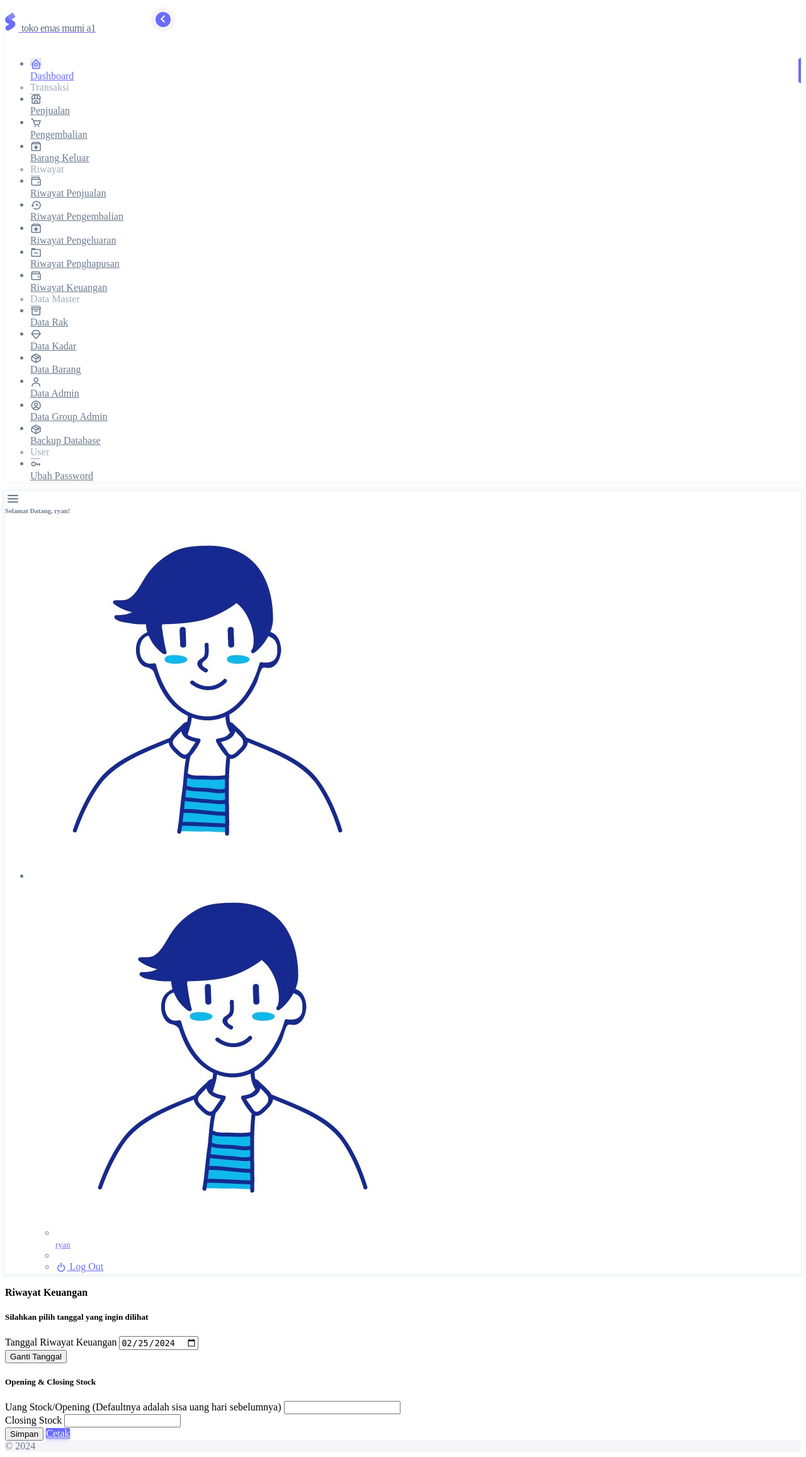
After one commit to ryannolly/toko-emas-murni-a1, a CodeIgniter app: page /toko-emas-murni-a1/adm/riwayat_keuangan/lihat_riwayat_keuangan in a window 1280 px wide. The commit adds this page. Shown: the whole page at 63% size. Run offline with CodeIgniter, Linux system fonts and the light colour scheme; a user stored in the database is signed in; data comes from the database, SQL or seed files in the repository; data that the repository does not hold is empty.

Commit message:
Create riwayat keuangan

```diff
--- /dev/null
+++ b/application/controllers/adm/Riwayat_keuangan.php
@@ -0,0 +1,153 @@
+<?php
+
+class Riwayat_keuangan extends CI_Controller {
+    function keluar(){
+        $this->session->set_flashdata('pesan',
+                '<div class="alert alert-warning alert-dismissible" role="alert">
+                    Silahkan untuk login terlebih dahulu!
+                    <button type="button" class="btn-close" data-bs-dismiss="alert" aria-label="Close"></button>
+                </div>'
+            );
+        $userdata = array('id_user', 'nama_admin');
+        $this->session->unset_userdata($userdata);
+        redirect('login');
+    }
+
+    public function __construct(){
+        parent::__construct();
+
+        if($this->session->userdata('id') == null){
+            $this->keluar();
+        }
+
+        if($this->session->userdata("role_user") != "0"){
+            $this->keluar();
+        }
+    }
+
+    public function lihat_riwayat_keuangan($tanggal = ''){
+        $kyou = date("Y-m-d", time());
+
+        if($tanggal == ''){
+            $tanggal = date("Y-m-d", time());
+        }
+
+        if($tanggal <= "2024-02-24"){
+            $this->session->set_flashdata('pesan','<div class="alert alert-warning alert-dismissible" role="alert" style="color:#000">
+                                                Tanggal Tidak Tersedia!
+                                                <button type="button" class="btn-close" data-bs-dismiss="alert" aria-label="Close"></button>
+                                            </div>
+            ');
+            redirect('adm/riwayat_keuangan/lihat_riwayat_keuangan');
+        }
+
+        //Ambil dulu opening dan closing
+        $where = array(
+            'tanggal'       => $tanggal
+        );
+
+        $data['detail_opening'] = $this->model_admin->get_data_from_uuid($where, "tr_riwayat_keuangan")->row();
+
+        if(empty($data['detail_opening']) && $tanggal == $kyou){
+            //Kalau Kosong, buat dulu baru ambil lagi
+
+            //Get Detail opening paling terakhir
+            $detail_opening_terakhir    = $this->model_admin->get_detail_opening_terakhir();
+
+            //Hitung Dulu berapa banyak pemasukkan semalam
+            $tanggal_awal   = strtotime($detail_opening_terakhir->tanggal. " 00:00:00");
+            $tanggal_akhir  = strtotime($detail_opening_terakhir->tanggal. " 23:59:59");
+
+            $pemasukkan_semalam = $this->model_admin->get_rekap_penjualan($tanggal_awal, $tanggal_akhir);
+
+            $pemasukkan_semalam_fix = 0;
+
+            foreach($pemasukkan_semalam as $p){
+                $pemasukkan_semalam_fix += $p->nilai_barang;
+            }
+
+            //Hitung Dulu berapa banyak pengeluaran semalam
+            $pengeluaran_semalam = $this->model_admin->get_rekap_pengembalian($tanggal_awal, $tanggal_akhir);
+
+            $pengeluaran_semalam_fix = 0;
+
+            foreach($pengeluaran_semalam as $p){
+                $pengeluaran_semalam_fix += $p->uang;
+            }
+
+            $final_uang_masuk_stock = $detail_opening_terakhir->uang_stok + $pemasukkan_semalam_fix - $pengeluaran_semalam_fix;
+
+            //Baru sisanya itu lah dia
+
+            $data_isi_stock = array(
+                'tanggal'   => $tanggal,
+                'uang_stok' => $final_uang_masuk_stock,
+                'closing_stok'  => 0
+            );
+
+            $this->model_admin->tambah_data("tr_riwayat_keuangan", $data_isi_stock);
+
+            $data['detail_opening'] = $this->model_admin->get_data_from_uuid($where, "tr_riwayat_keuangan")->row();
+        }else if(empty($data['detail_opening']) && $tanggal != $kyou){
+            $this->session->set_flashdata('pesan','<div class="alert alert-warning alert-dismissible" role="alert" style="color:#000">
+                                                Tanggal Tidak Tersedia!
+                                                <button type="button" class="btn-close" data-bs-dismiss="alert" aria-label="Close"></button>
+                                            </div>
+            ');
+            redirect('adm/riwayat_keuangan/lihat_riwayat_keuangan');
+        }
+
+        $data['tanggal'] = $tanggal;
+        $this->load->view('Admin/Template_admin/header');
+        $this->load->view('Admin/Template_admin/sidebar');
+        $this->load->view('Admin/riwayat_keuangan', $data);
+        $this->load->view('Admin/Template_admin/footer');
+    }
+
+    public function ganti_tanggal(){
+        redirect("adm/riwayat_keuangan/lihat_riwayat_keuangan/" . $this->input->post("tgl_big_book"));
+    }
+
+    public function opening_closing_proses($tanggal){
+        $where = array(
+            'tanggal'       => $tanggal
+        );
+
+        $data = array(
+            'uang_stok'     => $this->input->post("uang_stock"),
+            'closing_stok'  => $this->input->post("closing_stock")
+        );
+
+        $this->model_admin->ubah_data($where, $data, "tr_riwayat_keuangan");
+
+        $this->session->set_flashdata('pesan','<div class="alert alert-success alert-dismissible" role="alert" style="color:#000">
+                                            Uang Stock Open dan Closing telah diperbaharui!
+                                            <button type="button" class="btn-close" data-bs-dismiss="alert" aria-label="Close"></button>
+                                        </div>
+        ');
+        redirect('adm/riwayat_keuangan/lihat_riwayat_keuangan/'. $tanggal);
+    }
+
+    public function cetak_riwayat_keuangan($tanggal = ''){
+        if($tanggal == ''){
+            $tanggal = date("Y-m-d", time());
+        }
+
+        $tanggal_awal   = strtotime($tanggal. " 00:00:00");
+        $tanggal_akhir  = strtotime($tanggal. " 23:59:59");
+
+        $data['pemasukkan_hari_ini']     = $this->model_admin->get_rekap_penjualan($tanggal_awal, $tanggal_akhir);
+        $data['pengeluaran_hari_ini']    = $this->model_admin->get_rekap_pengembalian($tanggal_awal, $tanggal_akhir);
+
+        //Ambil dulu opening dan closing
+        $where = array(
+            'tanggal'       => $tanggal
+        );
+
+        $data['detail_opening'] = $this->model_admin->get_data_from_uuid($where, "tr_riwayat_keuangan")->row();
+
+        $this->load->view("admin/print/cetak_riwayat_keuangan", $data);
+    }
+}
+
+?>
--- a/application/models/Model_admin.php
+++ b/application/models/Model_admin.php
@@ -885,6 +885,13 @@ class Model_admin extends CI_Model {
         $query = $this->db->query($sql, array($id_rak, $kyou));
         return $query->row();
     }
+
+    function get_detail_opening_terakhir(){
+        $sql = "SELECT * FROM tr_riwayat_keuangan ORDER BY tanggal DESC LIMIT 1";
+
+        $query = $this->db->query($sql);
+        return $query->row();
+    }
 }
 
 ?>
--- a/application/views/Admin/Template_admin/sidebar.php
+++ b/application/views/Admin/Template_admin/sidebar.php
@@ -118,6 +118,12 @@
               <a href="<?php echo base_url('adm/riwayat_penghapusan'); ?>" class="menu-link">
                 <i class="menu-icon tf-icons bx bx-folder-minus"></i>
                 <div data-i18n="Boxicons">Riwayat Penghapusan</div>
+              </a>
+            </li>
+            <li class="menu-item">
+              <a href="<?php echo base_url('adm/riwayat_keuangan/lihat_riwayat_keuangan'); ?>" class="menu-link">
+                <i class="menu-icon tf-icons bx bx-wallet"></i>
+                <div data-i18n="Boxicons">Riwayat Keuangan</div>
               </a>
             </li>
             <?php if($this->session->userdata("GroupAdminID") == "2" ) :  ?>
--- /dev/null
+++ b/application/views/Admin/riwayat_keuangan.php
@@ -0,0 +1,139 @@
+<!-- Content wrapper -->
+<div class="content-wrapper">
+            <!-- Content -->
+
+            <div class="container-xxl flex-grow-1 container-p-y">
+              <h4 class="fw-bold py-3 mb-3">Riwayat Keuangan</h4>
+
+              <?php echo $this->session->flashdata("pesan"); ?>
+
+              <!-- Filter Data -->
+              <div class="card mb-3">
+                <h5 class="card-header">Silahkan pilih tanggal yang ingin dilihat</h5>
+                <div class="card-body">
+                  <div class="form-group">
+                    <form action="<?php echo base_url("adm/riwayat_keuangan/ganti_tanggal") ?>" method="POST">
+                    <div class="row">
+                        <div class="col-lg-12">
+                            <label for="">Tanggal Riwayat Keuangan</label>
+                            <input type="date" class="form-control" style="color:#000" name="tgl_big_book" value="<?php echo $tanggal ?>">
+                        </div>
+                    </div>
+                  </div>
+                </div>
+                <div class="card-footer">
+                    <input type="submit" class="btn btn-info" value="Ganti Tanggal">
+                    </form>
+                </div>
+              </div>
+              <!--/ Bordered Table -->
+
+              <!-- Filter Data -->
+              <div class="card mb-3">
+                <h5 class="card-header">Opening & Closing Stock</h5>
+                <div class="card-body">
+                  <div class="form-group">
+                    <form action="<?php echo base_url("adm/riwayat_keuangan/opening_closing_proses/" . $tanggal) ?>" method="POST">
+                    <div class="row">
+                        <div class="col-lg-6">
+                            <label for="">Uang Stock/Opening <span class="text-danger">(Defaultnya adalah sisa uang hari sebelumnya)</span></label>
+                            <input type="number" class="form-control" style="color:#000" name="uang_stock" value="<?php echo $detail_opening->uang_stok ?>">
+                        </div>
+                        <div class="col-lg-6">
+                            <label for="">Closing Stock</label>
+                            <input type="number" class="form-control" style="color:#000" name="closing_stock" value="<?php echo $detail_opening->closing_stok ?>">
+                        </div>
+                    </div>
+                  </div>
+                </div>
+                <div class="card-footer">
+                    <input type="submit" class="btn btn-info" value="Simpan">
+                    <a href="<?php echo base_url("adm/riwayat_keuangan/cetak_riwayat_keuangan/" . $tanggal) ?>" class="btn btn-primary">Cetak</a>
+                    </form>
+                </div>
+              </div>
+
+              <!--/ Responsive Table -->
+            </div>
+            <!-- / Content -->
+<script src="<?php echo base_url('assets') ?>/assets/vendor/libs/jquery/jquery.js"></script>
+
+<script>
+    $(document).on("click", ".hapus_data", function(){
+        return confirm("Apakah anda yakin ingin membatalkan penghapusan barang ini? Barang akan kembali ke data barang aktif");
+    })
+</script>
+
+<script>
+$(document).ready(function() {
+    $('#table_ryan_2').DataTable( {
+        "processing": true,
+        "serverSide": true,
+        "ajax": {
+            "url" : "<?=site_url('adm/riwayat_penghapusan/get_ajax') ?>",
+            "type": "POST"
+        },
+        "columnDefs" : [{
+              "targets" : [0, 1, 2, 3, 4, 5, 6, 7, 8, 9],
+              "orderable" : false
+          },
+          {
+              "targets" : [1, 2, 3],
+              "className" : "text-wrap"
+          },
+          {
+            "width" : "5%",
+            "targets" : 0
+          },
+          {
+            "width" : "15%",
+            "targets" : [1, 2, 3]
+          }
+        ]
+    } );
+} );
+</script>
+
+<script>
+    $(".filter").change(function(){
+        var Rak             = $('#filter_rak').val();
+        var Kadar           = $("#filter_kadar").val();
+        var tanggal_awal    = $('#filter_tanggal_awal').val();
+        var tanggal_akhir   = $('#filter_tanggal_akhir').val();
+
+
+        $('#table_ryan_2').DataTable().clear().destroy();
+
+        $('#table_ryan_2').DataTable( {
+        "processing": true,
+        "serverSide": true,
+        "ajax": {
+            "url"   : "<?=site_url('adm/riwayat_penghapusan/get_ajax') ?>",
+            "type"  : "POST",
+            "data"  : {
+                'id_rak'        : Rak,
+                'id_kadar'      : Kadar,
+                'tanggal_awal'  : tanggal_awal,
+                'tanggal_akhir' : tanggal_akhir
+            }
+        },
+        "columnDefs" : [{
+              "targets" : [0, 1, 2, 3, 4, 5, 6, 7, 8, 9],
+              "orderable" : false
+          },
+          {
+              "targets" : [1, 2, 3],
+              "className" : "text-wrap"
+          },
+          {
+            "width" : "5%",
+            "targets" : 0
+          },
+          {
+            "width" : "15%",
+            "targets" : [1, 2, 3]
+          }
+        ]
+    } );
+    })
+</script>
```
Also changed, not shown: application/views/Admin/print/cetak_riwayat_keuangan.php (added, +277 -0 lines).
